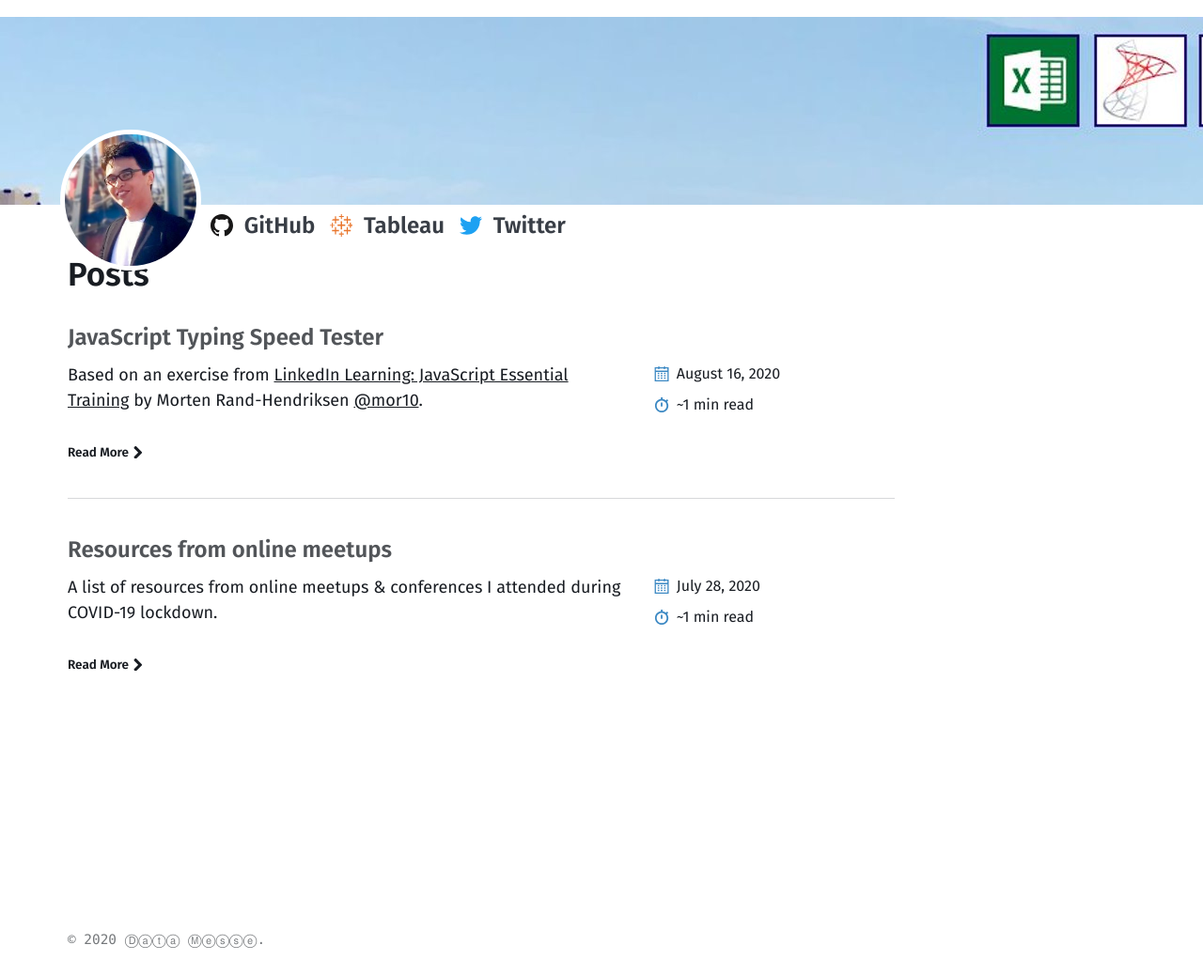
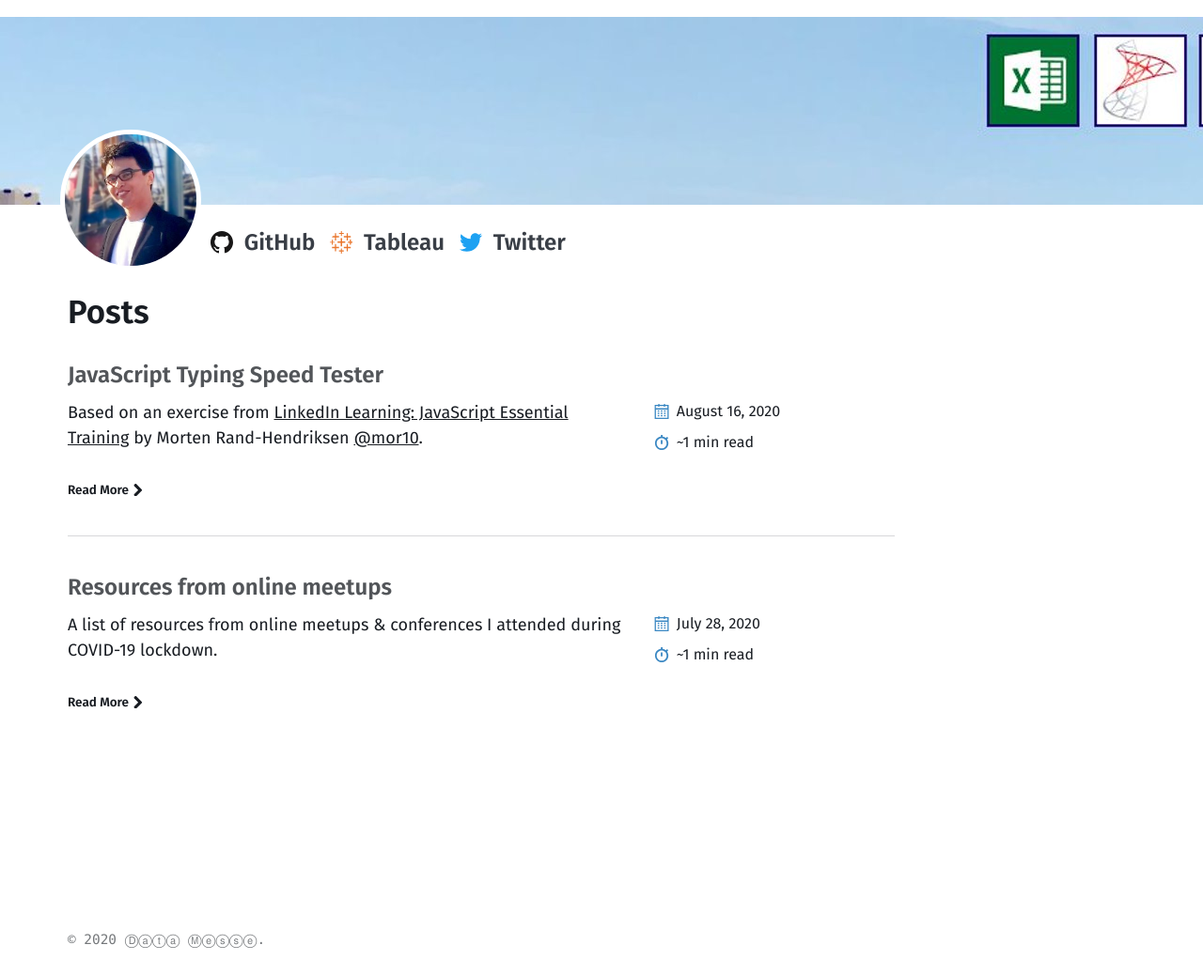
Before and after one commit to datamesse/blog, a Jekyll site: the page built from index.md, in a window 1280 px wide. Shown: the whole page at 94% size. Built offline with Jekyll 4.4.1, drawn with Linux system fonts in a browser that asks for light colours.

Commit message:
Update CSS

```diff
--- a/_sass/basically-basic/_global.scss
+++ b/_sass/basically-basic/_global.scss
@@ -15,7 +15,7 @@
   left: 0px;
 }
 .page-content{
-  padding-top: 200px;
+  padding-top: 240px;
 }
 
 .site-title {
--- a/_sass/basically-basic/_sidebar.scss
+++ b/_sass/basically-basic/_sidebar.scss
@@ -114,7 +114,7 @@
 
 .contact-list {
   @include fluid-type($min-vw, $max-vw, 18px, 24px);
-  margin-top: 5rem;
+  margin-top: 6rem;
   margin-bottom: 0rem;
   margin-left: $site-image-width;
 
```
